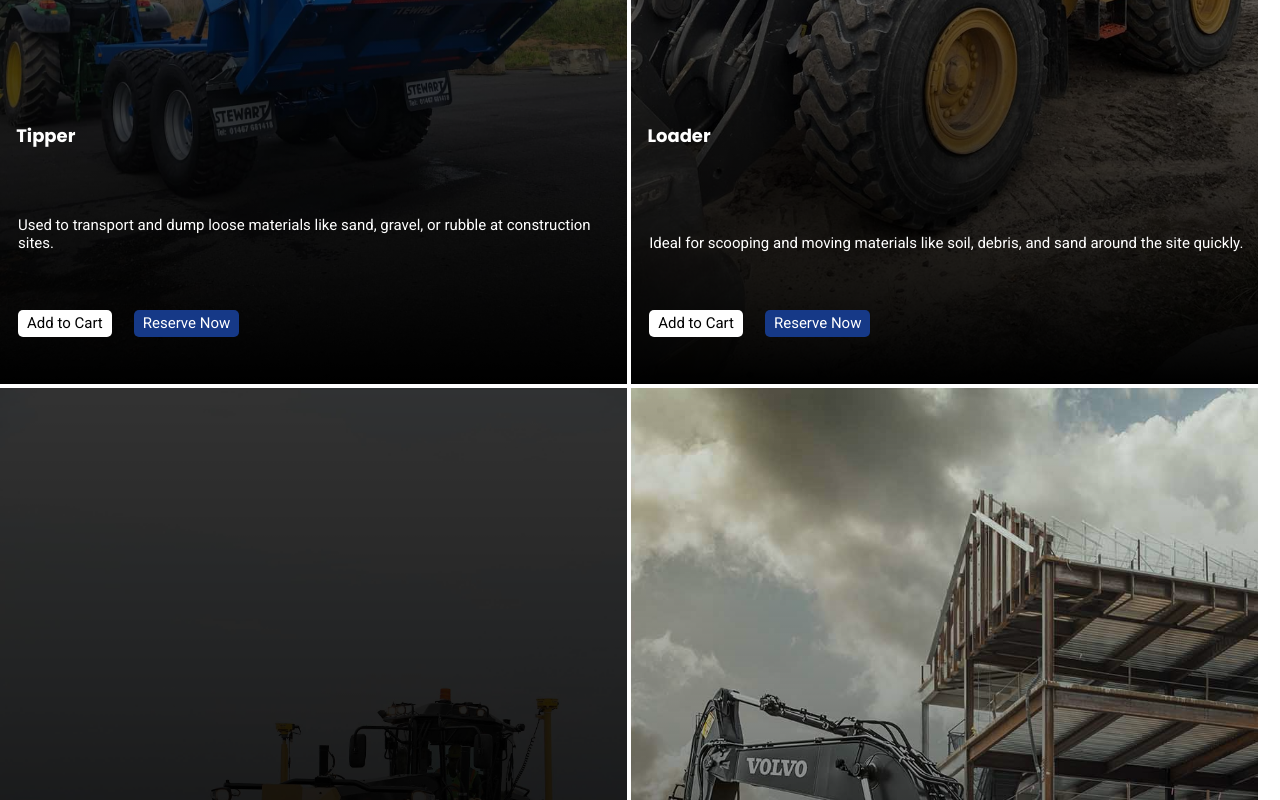
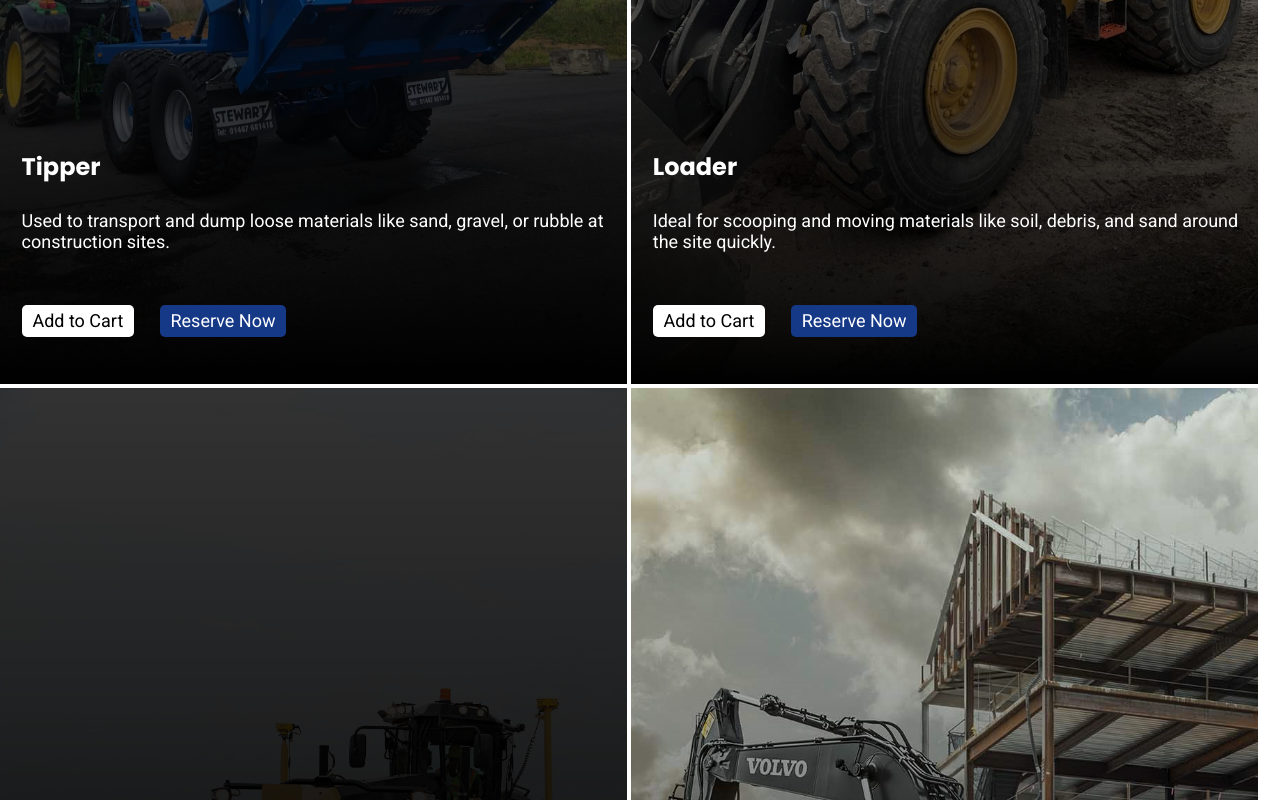
Before and after one commit to Caption04/dirtbox, a plain HTML site: page index.html in a window 1280 px wide. Shown: the part 2020-2820 px from the top of the page. Drawn offline with Linux system fonts and the light colour scheme.

Commit message:
Changed vehicle title positioning

```diff
--- a/style.css
+++ b/style.css
@@ -311,15 +311,20 @@ h1{
     bottom: 25%;
     font-family: 'Poppins';
     font-weight: bold;
-    font-size: clamp(15px, 0.2rem + 2vw, 18px);
+    font-size: clamp(15px, 0.2rem + 2vw, 24px);
     margin: 0 0 0 0.9em;
+}
+@media screen and (min-width: 860px) {
+    .vehicle-title{
+      bottom: 200px;
+    }
 }
 
 .vehicle-description{
     position: absolute;
     z-index: 2;
     bottom: 14%;
-    font-size: clamp(12px, 0.2rem + 2vw, 15px);
+    font-size: clamp(12px, 0.2rem + 2vw, 18px);
     font-family: 'Roboto';
     font-weight: 400;
     color: white;
@@ -335,7 +340,7 @@ h1{
 .section-btn{
     font-family: 'Roboto';
     font-weight: 400;
-    font-size: clamp(12px, 0.2rem + 2vw, 15px);
+    font-size: clamp(12px, 0.2rem + 2vw, 18px);
     border-style: none;
     padding: 0.3em 0.6em;
     border-radius: 5px;
@@ -358,6 +363,12 @@ h1{
         margin: 0;
     }
 }
+@media screen and (min-width: 500px) and (max-width: 860px) {
+  .vehicle-description{
+    font-size: clamp(7px, 0.2rem + 2vw, 12px)
+  }
+}
+
 
 .disabled{
     position: absolute;
```
